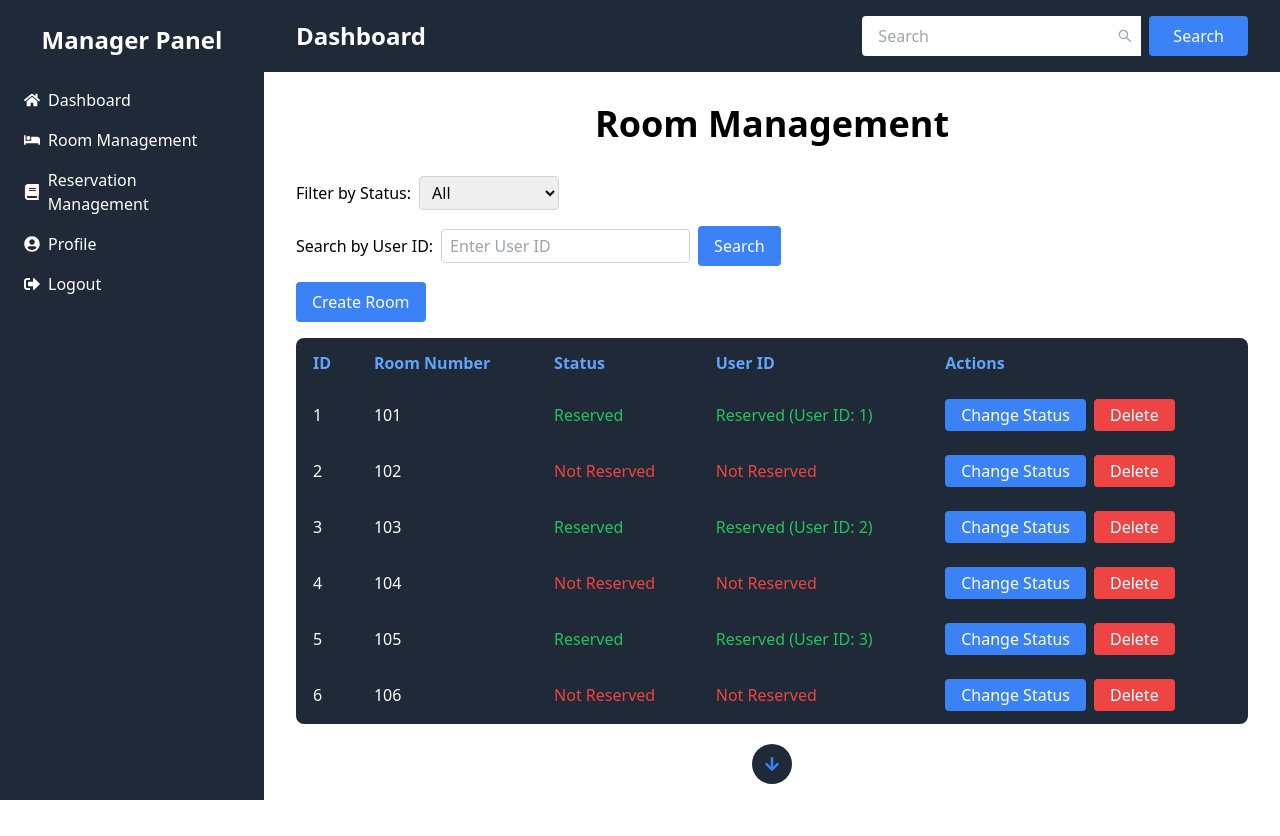
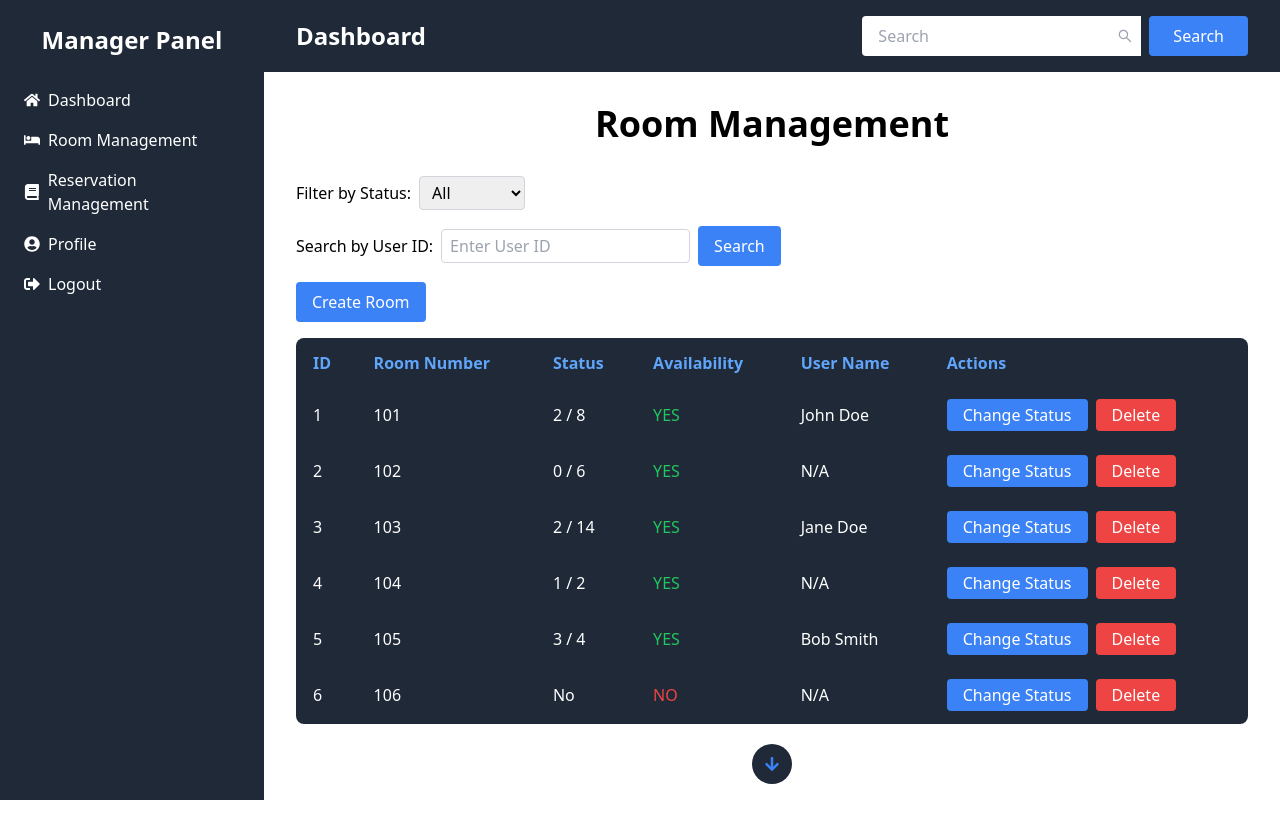
Before and after one commit to AhsanDev404/hostel-ease-admin, a Next.js app: page /manager/room-management in a window 1280 px wide. Built offline with nearby package versions, Linux system fonts and the light colour scheme.

Commit message:
- feat(room-management): update column for status and availabilty
- fix(modal): create room modal

```diff
--- a/app/manager/room-management/page.jsx
+++ b/app/manager/room-management/page.jsx
@@ -2,13 +2,21 @@
 import LoadMoreButton from "@/components/LoadMoreButton";
 import React, { useState } from "react";
 
+// Example users data structure
+const usersData = [
+  { id: 1, name: "John Doe" },
+  { id: 2, name: "Jane Doe" },
+  { id: 3, name: "Bob Smith" },
+  // Add more users as needed
+];
+
 const roomsData = [
-  { id: 1, roomNumber: "101", status: "Reserved", userId: 1 },
-  { id: 2, roomNumber: "102", status: "Not Reserved", userId: null },
-  { id: 3, roomNumber: "103", status: "Reserved", userId: 2 },
-  { id: 4, roomNumber: "104", status: "Not Reserved", userId: null },
-  { id: 5, roomNumber: "105", status: "Reserved", userId: 3 },
-  { id: 6, roomNumber: "106", status: "Not Reserved", userId: null },
+  { id: 1, roomNumber: "101", capacity: 8, bookedSlots: 2, userId: 1 },
+  { id: 2, roomNumber: "102", capacity: 6, bookedSlots: 0, userId: null },
+  { id: 3, roomNumber: "103", capacity: 14, bookedSlots: 2, userId: 2 },
+  { id: 4, roomNumber: "104", capacity: 2, bookedSlots: 1, userId: null },
+  { id: 5, roomNumber: "105", capacity: 4, bookedSlots: 3, userId: 3 },
+  { id: 6, roomNumber: "106", capacity: 4, bookedSlots: 4, userId: null },
   // Add more rooms as needed
 ];
 
@@ -16,14 +24,14 @@ const RoomManagementPage = () => {
   const [rooms, setRooms] = useState(roomsData);
   const [isModalOpen, setIsModalOpen] = useState(false);
   const [newRoomNumber, setNewRoomNumber] = useState("");
-  const [statusFilter, setStatusFilter] = useState("All"); // 'All', 'Reserved', 'Not Reserved'
+  const [statusFilter, setStatusFilter] = useState("All"); // 'All', 'Full', 'Available'
   const [searchUserId, setSearchUserId] = useState("");
   const [searchResults, setSearchResults] = useState([]);
 
   const handleCreateRoom = () => {
     // Assuming you have a function to add a new room
     // For example:
-    // setRooms([...rooms, { id: rooms.length + 1, roomNumber: newRoomNumber, status: 'Not Reserved', userId: null }]);
+    // setRooms([...rooms, { id: rooms.length + 1, roomNumber: newRoomNumber, capacity: 4, bookedSlots: 0, userId: null }]);
     // Close the modal
     setIsModalOpen(false);
     // Clear the input field
@@ -35,7 +43,7 @@ const RoomManagementPage = () => {
       if (room.id === roomId) {
         return {
           ...room,
-          status: room.status === "Reserved" ? "Not Reserved" : "Reserved",
+          bookedSlots: room.bookedSlots === room.capacity ? 0 : room.bookedSlots + 1,
         };
       }
       return room;
@@ -48,14 +56,35 @@ const RoomManagementPage = () => {
     setRooms(updatedRooms);
   };
 
+  const getUserNameById = (userId) => {
+    const user = usersData.find((user) => user.id === userId);
+    return user ? user.name : 'N/A';
+  };
+
   const handleSearch = () => {
     const filteredRooms = rooms.filter((room) => {
-      const matchesStatus = statusFilter === "All" || room.status === statusFilter;
+      const matchesStatus = statusFilter === "All" || calculateStatus(room) === statusFilter;
       const matchesUserId =
         searchUserId === "" || (room.userId !== null && room.userId.toString().includes(searchUserId));
       return matchesStatus && matchesUserId;
     });
     setSearchResults(filteredRooms);
+  };
+const calculateStatus = (room) => {
+    if (room.bookedSlots === room.capacity) {
+      return 'No';
+    } else {
+      return `${room.bookedSlots} / ${room.capacity}`;
+    }
+  };
+
+  const calculateAvailability = (room) => {
+    console.log({
+      slots : room.bookedSlots,
+      cap : room.capacity,
+      status : +room.bookedSlots === +room.capacity ? "NO" : "YES"
+    })
+    return +room.bookedSlots === +room.capacity ? "NO" : "YES";
   };
 
   return (
@@ -69,8 +98,8 @@ const RoomManagementPage = () => {
           className="border border-gray-300 rounded px-2 py-1 text-black"
         >
           <option value="All">All</option>
-          <option value="Reserved">Reserved</option>
-          <option value="Not Reserved">Not Reserved</option>
+          <option value="Full">Full</option>
+          <option value="Available">Available</option>
         </select>
       </div>
       <div className="mb-4 flex items-center">
@@ -102,7 +131,8 @@ const RoomManagementPage = () => {
               <th className="py-3 px-4 text-left">ID</th>
               <th className="py-3 px-4 text-left">Room Number</th>
               <th className="py-3 px-4 text-left">Status</th>
-              <th className="py-3 px-4 text-left">User ID</th>
+              <th className="py-3 px-4 text-left">Availability</th>
+              <th className="py-3 px-4 text-left">User Name</th>
               <th className="py-3 px-4 text-left">Actions</th>
             </tr>
           </thead>
@@ -112,25 +142,13 @@ const RoomManagementPage = () => {
                 <td className="py-3 px-4">{room.id}</td>
                 <td className="py-3 px-4">{room.roomNumber}</td>
                 <td
-                  className={`py-3 px-4 ${
-                    room.status === "Reserved"
-                      ? "text-green-500"
-                      : "text-red-500"
-                  }`}
-                >
-                  {room.status}
+                  className={`py-3 px-4`}>
+                  {calculateStatus(room)}
                 </td>
-                <td
-                  className={`py-3 px-4 ${
-                    room.status === "Reserved"
-                      ? "text-green-500"
-                      : "text-red-500"
-                  }`}
-                >
-                  {room.status === "Reserved"
-                    ? `Reserved (User ID: ${room.userId})`
-                    : "Not Reserved"}
+                <td className={`py-3 px-4 ${calculateAvailability(room) === 'NO' ? "text-red-500" : "text-green-500"}`}>
+                  {calculateAvailability(room)}
                 </td>
+                <td className="py-3 px-4">{getUserNameById(room.userId)}</td>
                 <td className="py-3 px-4">
                   <button
                     className="bg-blue-500 hover:bg-blue-600 text-white py-1 px-4 rounded mr-2"
@@ -151,29 +169,31 @@ const RoomManagementPage = () => {
         </table>
       </div>
 {isModalOpen && (
-        <div className="fixed inset-0 flex items-center justify-center z-50">
+  <div className="fixed inset-0 z-50 flex items-center justify-center">
     <div className="modal-overlay fixed inset-0 bg-black opacity-50"></div>
-          <div className="modal-container bg-white w-64 p-6 rounded shadow-lg z-50">
+    <div className="modal-container bg-white w-full md:w-96 p-6 rounded-lg shadow-lg z-50">
       <h2 className="text-2xl font-bold mb-4">Create Room</h2>
       <input
         type="text"
         placeholder="Enter room number"
-              className="border border-gray-300 rounded px-2 py-1 mb-4 w-full"
+        className="border border-gray-300 rounded px-3 py-2 mb-4 w-full"
         value={newRoomNumber}
         onChange={(e) => setNewRoomNumber(e.target.value)}
       />
+      <div className="flex justify-end">
         <button
-              className="bg-blue-500 hover:bg-blue-600 text-white py-2 px-4 rounded w-full"
+          className="bg-blue-500 hover:bg-blue-600 text-white py-2 px-4 rounded mr-2"
           onClick={handleCreateRoom}
         >
           Create Room
         </button>
         <button
-              className="text-sm text-gray-600 mt-2 cursor-pointer"
+className="text-sm text-gray-600 border border-gray-300 hover:bg-gray-100 py-2 px-4 rounded"
           onClick={() => setIsModalOpen(false)}
         >
           Cancel
         </button>
+      </div>
     </div>
   </div>
 )}
```
Also changed, not shown: 1 other file (tests, documents, lock files or other folders). Lines whose indentation alone changed are shown as unchanged.
